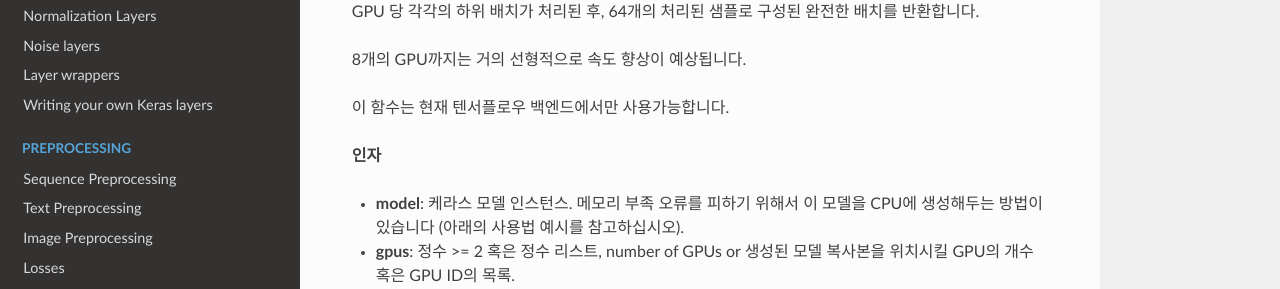
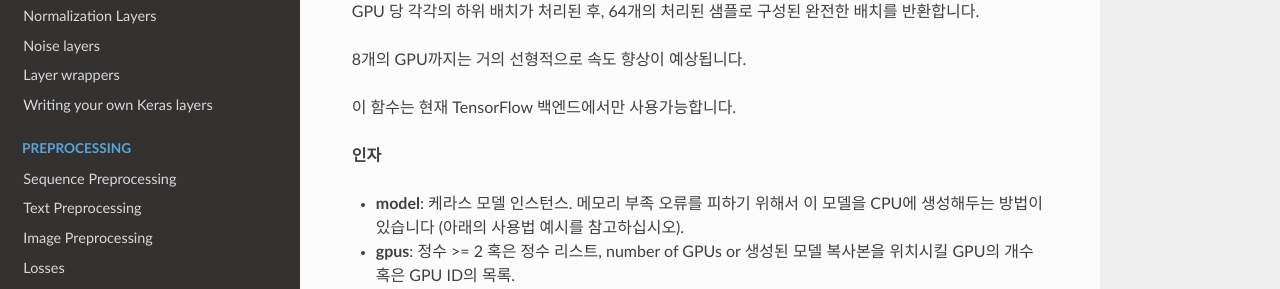
Before and after one commit to keras-team/keras-docs-ko, an MkDocs documentation site: the page built from sources/utils.md, in a window 1280 px wide and 900 px high, scrolled down 5310 px. Shown: the part 160-449 px from the top of the window. Built offline with MkDocs 1.6.1, drawn with Linux system fonts in a browser that asks for light colours; nearby versions of some CDN libraries.

Commit message:
Update utils.md

```diff
--- a/sources/utils.md
+++ b/sources/utils.md
@@ -306,7 +306,7 @@ keras.utils.multi_gpu_model(model, gpus=None, cpu_merge=True, cpu_relocation=Fal
 
 8개의 GPU까지는 거의 선형적으로 속도 향상이 예상됩니다.
 
-이 함수는 현재 텐서플로우 백엔드에서만
+이 함수는 현재 TensorFlow 백엔드에서만
 사용가능합니다.
 
 __인자__
```
